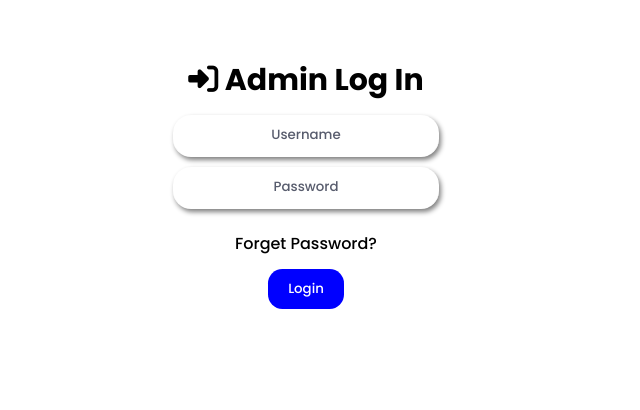
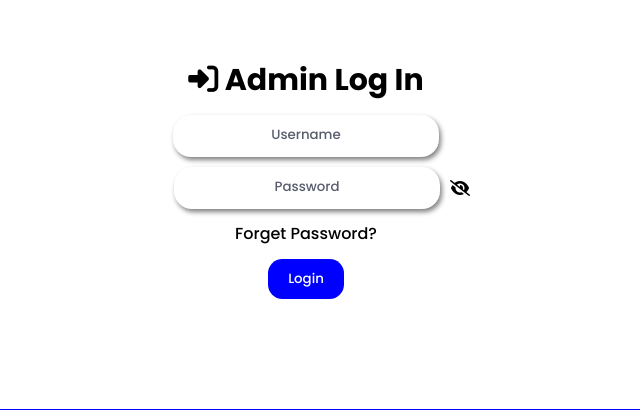
Before and after one commit to KooSL/Vehicle-Rental-System-PHP, a PHP site: page /admin/admin-login.php in a window 1280 px wide. Shown: the part 55-465 px from the top of the page, without its empty margins (334-974 px from the left). Run offline with PHP 8.4, Linux system fonts and the light colour scheme; some libraries are stand-ins or nearby versions.

Commit message:
Add files via upload

```diff
--- a/admin/admin-login.php
+++ b/admin/admin-login.php
@@ -7,6 +7,7 @@
     <link rel="stylesheet" href="..\css\style.css">
     <script src="https://kit.fontawesome.com/ae61999827.js"></script>
     <link rel="stylesheet" href="https://cdn.jsdelivr.net/npm/boxicons@latest/css/boxicons.min.css">
+    <script src="..\js\main.js"></script>
     <title>Admin Login</title>
 </head>
 <body>
@@ -19,8 +20,12 @@
             <p class="login-txt"><i class="fa-solid fa-right-to-bracket"></i> Admin Log In</p>
             <div class="l-inputs">
             <input type="text" name="email" placeholder="Username">
-            <input type="password" name="password" placeholder="Password">
             </div>
+            <div class="admin-login-password-box">
+                <input type="password" name="password" placeholder="Password" id="adminloginpassword" required>
+                <i class="fa-solid fa-eye-slash" id="adminlogineyeicon" aria-hidden="true" onclicK="adminlogintoggle()"></i>
+            </div>
+
             <p><a href="..\update-password.php" class="e-option">Forget Password?</a></p>
             <input type="submit" value="Login">
             <!-- <p><a href="sign-up.php" class="e-option">Create new account</a></p> -->
```
